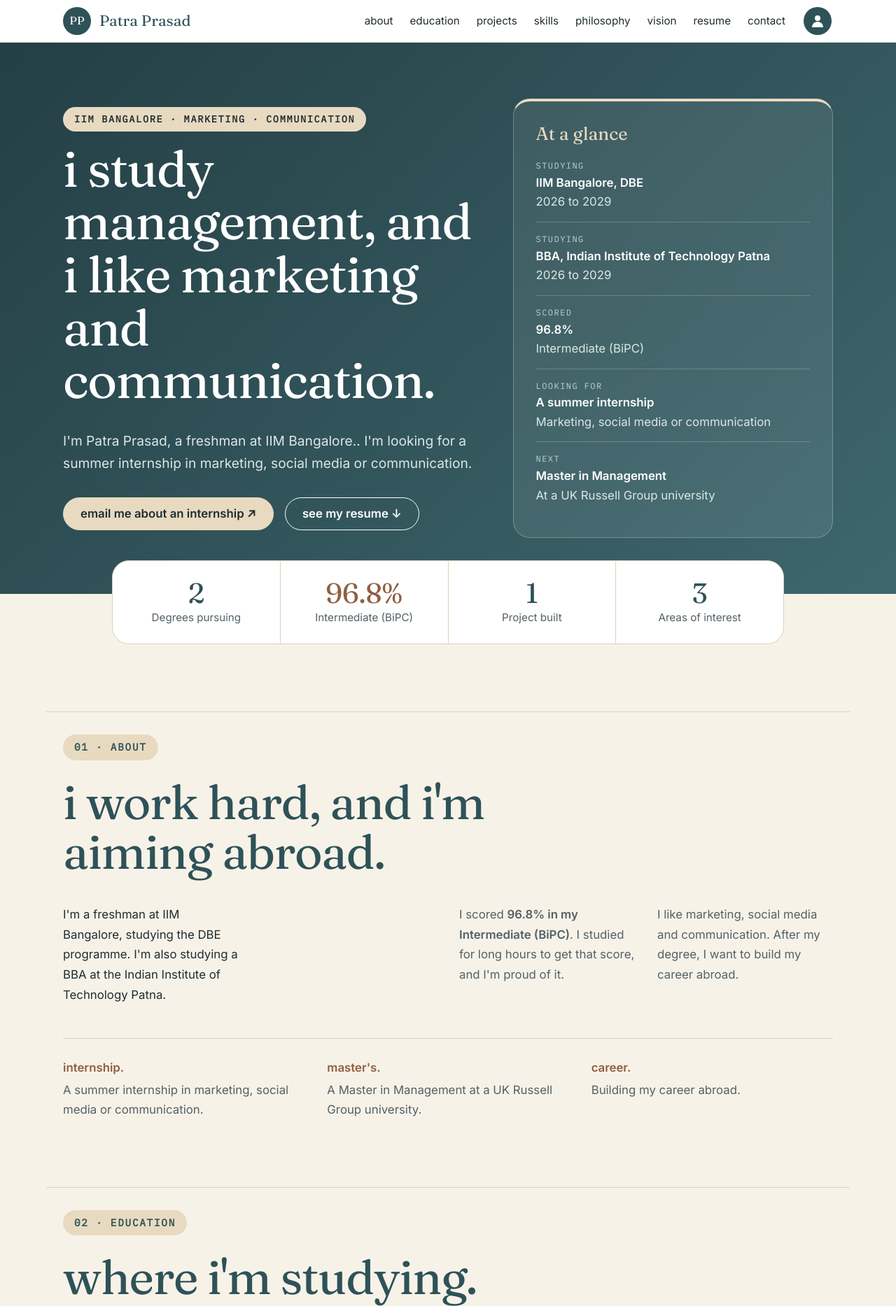
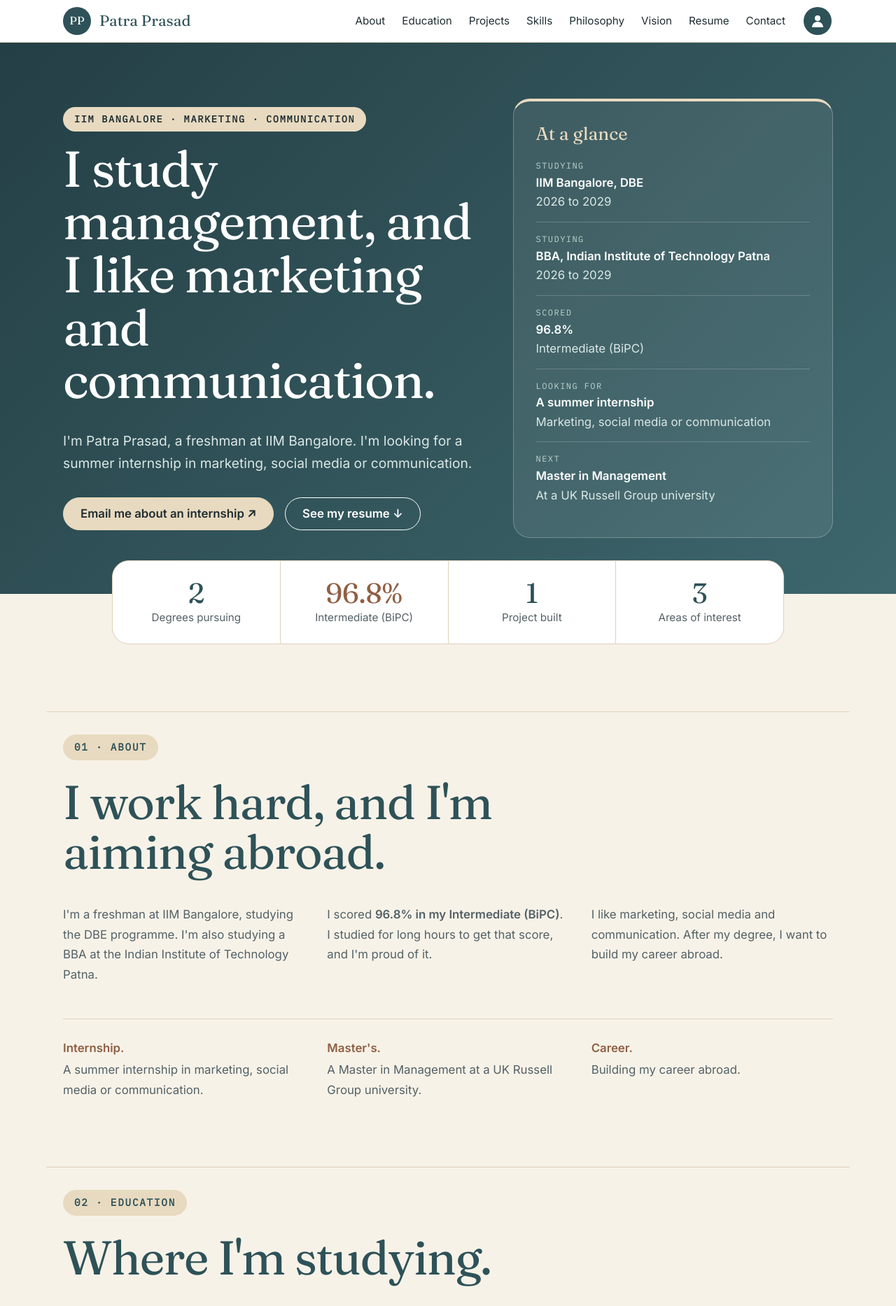
Before and after one commit to patraprasad-21/resume-website, a plain HTML site: page index.html in a window 1280 px wide. Shown: the top 1867 px of the page at 70% size. Drawn offline with Linux system fonts and the light colour scheme.

Commit message:
Update index.html

```diff
--- a/index.html
+++ b/index.html
@@ -14,14 +14,14 @@
   <nav class="navbar">
     <a class="logo" href="#hero"><span class="badge">PP</span><span>Patra Prasad</span></a>
     <ul class="nav-links">
-      <li><a class="nav-link" href="#about">about</a></li>
-      <li><a class="nav-link" href="#education">education</a></li>
-      <li><a class="nav-link" href="#projects">projects</a></li>
-      <li><a class="nav-link" href="#skills">skills</a></li>
-      <li><a class="nav-link" href="#philosophy">philosophy</a></li>
-      <li><a class="nav-link" href="#vision">vision</a></li>
-      <li><a class="nav-link" href="#resume">resume</a></li>
-      <li><a class="nav-link" href="#contact">contact</a></li>
+      <li><a class="nav-link" href="#about">About</a></li>
+      <li><a class="nav-link" href="#education">Education</a></li>
+      <li><a class="nav-link" href="#projects">Projects</a></li>
+      <li><a class="nav-link" href="#skills">Skills</a></li>
+      <li><a class="nav-link" href="#philosophy">Philosophy</a></li>
+      <li><a class="nav-link" href="#vision">Vision</a></li>
+      <li><a class="nav-link" href="#resume">Resume</a></li>
+      <li><a class="nav-link" href="#contact">Contact</a></li>
     </ul>
     <details class="account">
       <summary title="Click to see my email" aria-label="Show my email">
@@ -34,11 +34,11 @@
   <header id="hero">
     <div class="hero-text">
       <p class="kicker">IIM Bangalore &middot; Marketing &middot; Communication</p>
-      <h1 class="headline hero-title">i study management, and i like marketing and communication.</h1>
-      <p class="lead">I'm Patra Prasad, a freshman at IIM Bangalore.. I'm looking for a summer internship in marketing, social media or communication.</p>
+      <h1 class="headline hero-title">I study management, and I like marketing and communication.</h1>
+      <p class="lead">I'm Patra Prasad, a freshman at IIM Bangalore. I'm looking for a summer internship in marketing, social media or communication.</p>
       <div class="actions">
-        <a class="pill pill-fill" href="mailto:patraprasad599@gmail.com?subject=Internship%20opportunity">email me about an internship &#8599;</a>
-        <a class="pill" href="#resume">see my resume &#8595;</a>
+        <a class="pill pill-fill" href="mailto:patraprasad599@gmail.com?subject=Internship%20opportunity">Email me about an internship &#8599;</a>
+        <a class="pill" href="#resume">See my resume &#8595;</a>
       </div>
     </div>
     <aside class="glance">
@@ -61,22 +61,22 @@
 
     <section id="about" class="section">
       <p class="kicker">01 &middot; About</p>
-      <h2 class="headline">i work hard, and i'm aiming abroad.</h2>
+      <h2 class="headline">I work hard, and I'm aiming abroad.</h2>
       <div class="cols">
-      I'm a freshman at IIM Bangalore, studying the DBE programme. I'm also studying a BBA at the Indian Institute of Technology Patna.</p>
+        <p>I'm a freshman at IIM Bangalore, studying the DBE programme. I'm also studying a BBA at the Indian Institute of Technology Patna.</p>
         <p>I scored <strong>96.8% in my Intermediate (BiPC)</strong>. I studied for long hours to get that score, and I'm proud of it.</p>
         <p>I like marketing, social media and communication. After my degree, I want to build my career abroad.</p>
       </div>
       <div class="cols next">
-        <div><h3 class="label">internship.</h3><p>A summer internship in marketing, social media or communication.</p></div>
-        <div><h3 class="label">master's.</h3><p>A Master in Management at a UK Russell Group university.</p></div>
-        <div><h3 class="label">career.</h3><p>Building my career abroad.</p></div>
+        <div><h3 class="label">Internship.</h3><p>A summer internship in marketing, social media or communication.</p></div>
+        <div><h3 class="label">Master's.</h3><p>A Master in Management at a UK Russell Group university.</p></div>
+        <div><h3 class="label">Career.</h3><p>Building my career abroad.</p></div>
       </div>
     </section>
 
     <section id="education" class="section">
       <p class="kicker">02 &middot; Education</p>
-      <h2 class="headline">where i'm studying.</h2>
+      <h2 class="headline">Where I'm studying.</h2>
       <div class="card-grid">
         <article class="card">
           <p class="num">01</p>
@@ -93,7 +93,7 @@
           <h3>Intermediate (BiPC)</h3>
           <p class="detail">96.8%</p>
         </article>
-                <article class="card">
+        <article class="card">
           <p class="num">04</p>
           <h3>Class X</h3>
           <p class="detail">80%</p>
@@ -103,21 +103,21 @@
 
     <section id="projects" class="section">
       <p class="kicker">03 &middot; Projects</p>
-      <h2 class="headline">what i've built so far.</h2>
+      <h2 class="headline">What I've built so far.</h2>
       <div class="card-grid">
         <article class="card">
           <p class="num">01</p>
           <h3>Personal website</h3>
           <p>Built with HTML and CSS, and published on GitHub Pages.</p>
-          <p><a class="pill" href="https://github.com/patraprasad-21/resume-website">view the code &#8599;</a></p>
+          <p><a class="pill" href="https://github.com/patraprasad-21/resume-website">View the code &#8599;</a></p>
         </article>
       </div>
     </section>
 
     <section id="skills" class="section">
       <p class="kicker">04 &middot; Skills</p>
-      <h2 class="headline">what i can do.</h2>
-            <ul class="skill-list">
+      <h2 class="headline">What I can do.</h2>
+      <ul class="skill-list">
         <li><strong>Communication:</strong> interested in social media and communication, and building this website to present myself clearly.</li>
         <li><strong>Quick learner:</strong> learned HTML, CSS and GitHub Pages to build and publish this website.</li>
         <li><strong>Creative thinking:</strong> looking for fresh approaches to problems.</li>
@@ -128,7 +128,7 @@
 
     <section id="philosophy" class="section">
       <p class="kicker">05 &middot; Philosophy</p>
-      <h2 class="headline">what i live by.</h2>
+      <h2 class="headline">What I live by.</h2>
       <blockquote class="quote">
         <p>&ldquo;Man is a rope stretched between the animal and the Superman, a rope over an abyss. A dangerous crossing, a dangerous wayfaring, a dangerous looking-back, a dangerous trembling and stopping.&rdquo;</p>
         <footer>Friedrich Nietzsche, <cite>Thus Spoke Zarathustra</cite></footer>
@@ -137,7 +137,7 @@
 
     <section id="vision" class="section">
       <p class="kicker">06 &middot; Vision</p>
-      <h2 class="headline">where i'm headed.</h2>
+      <h2 class="headline">Where I'm headed.</h2>
       <div class="cols vision">
         <p>To become a thoughtful and forward-thinking leader who brings together people, ideas and opportunities to create meaningful impact. I aspire to understand the complexities of business, develop strong decision-making abilities, and lead with curiosity, integrity and a global perspective.</p>
         <p>My goal is to continuously learn, challenge conventional thinking and contribute to organisations that value innovation, collaboration and sustainable growth.</p>
@@ -146,8 +146,8 @@
 
     <section id="resume" class="section">
       <p class="kicker">07 &middot; Resume</p>
-      <h2 class="headline">my resume, ready to download.</h2>
-      <p class="download"><a class="pill" href="resume.pdf" download>download my resume (PDF) &#8595;</a></p>
+      <h2 class="headline">My resume, ready to download.</h2>
+      <p class="download"><a class="pill" href="resume.pdf" download>Download my resume (PDF) &#8595;</a></p>
       <div class="sheet">
         <h3>Patra Prasad</h3>
         <p>patraprasad599@gmail.com</p>
@@ -170,11 +170,11 @@
 
     <section id="contact" class="section">
       <p class="kicker">08 &middot; Contact</p>
-      <h2 class="headline">get in touch.</h2>
+      <h2 class="headline">Get in touch.</h2>
       <p>I'm looking for a summer internship. The quickest way to reach me is by email. Use the buttons below, or click the round icon at the top right of the page to see my address.</p>
       <div class="actions">
-        <a class="pill pill-fill" href="mailto:patraprasad599@gmail.com?subject=Internship%20opportunity">email me about an internship &#8599;</a>
-        <a class="pill" href="mailto:patraprasad599@gmail.com?subject=Let%27s%20collaborate">let's collaborate &#8599;</a>
+        <a class="pill pill-fill" href="mailto:patraprasad599@gmail.com?subject=Internship%20opportunity">Email me about an internship &#8599;</a>
+        <a class="pill" href="mailto:patraprasad599@gmail.com?subject=Let%27s%20collaborate">Let's collaborate &#8599;</a>
       </div>
     </section>
   </main>
```
